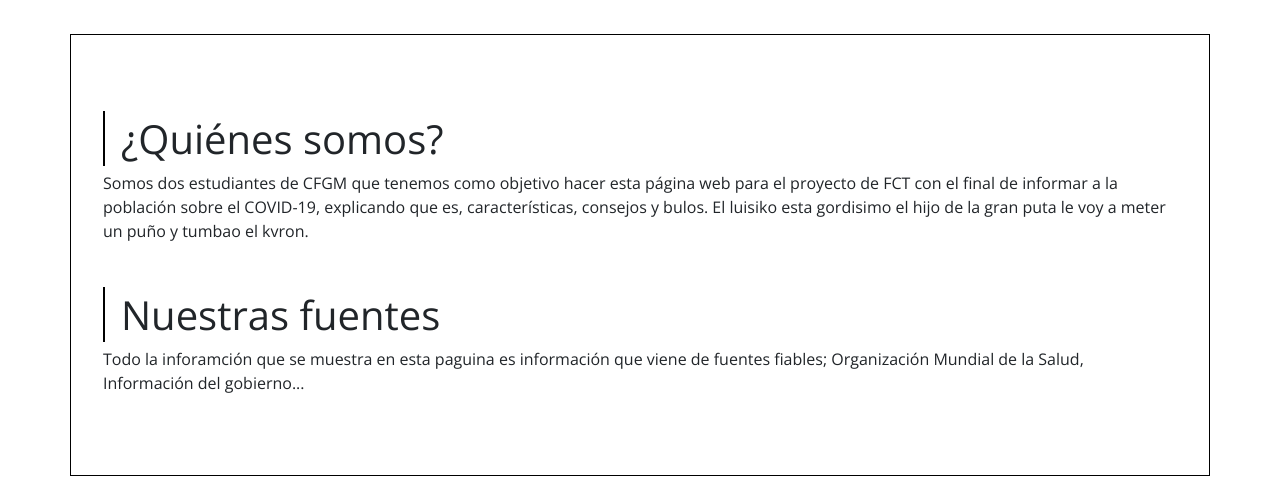
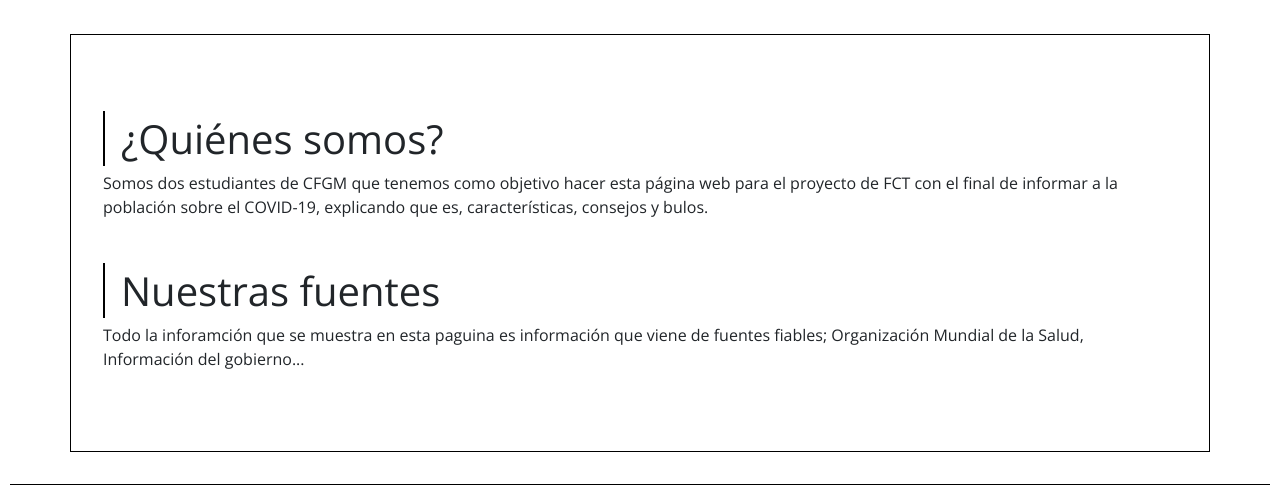
Before and after one commit to BestCobid19/Pagina-Web, a PHP site: page / in a window 1280 px wide. Shown: the part 261-746 px from the top of the page. Run offline with PHP 8.4, Linux system fonts and the light colour scheme.

Commit message:
Update index.php

```diff
--- a/index.php
+++ b/index.php
@@ -14,7 +14,6 @@ include('header.php');
             <h1><span class="bordeIzquierda"></span>¿Quiénes somos?</h1>
             <p>Somos dos estudiantes de CFGM que tenemos como objetivo hacer esta página web para el proyecto de FCT con el final de informar a la población
                 sobre el COVID-19, explicando que es, características, consejos y bulos.
-                El luisiko esta gordisimo el hijo de la gran puta le voy a meter un puño y tumbao el kvron.
                 </p>
         </div>
         <div class="texto">
```
